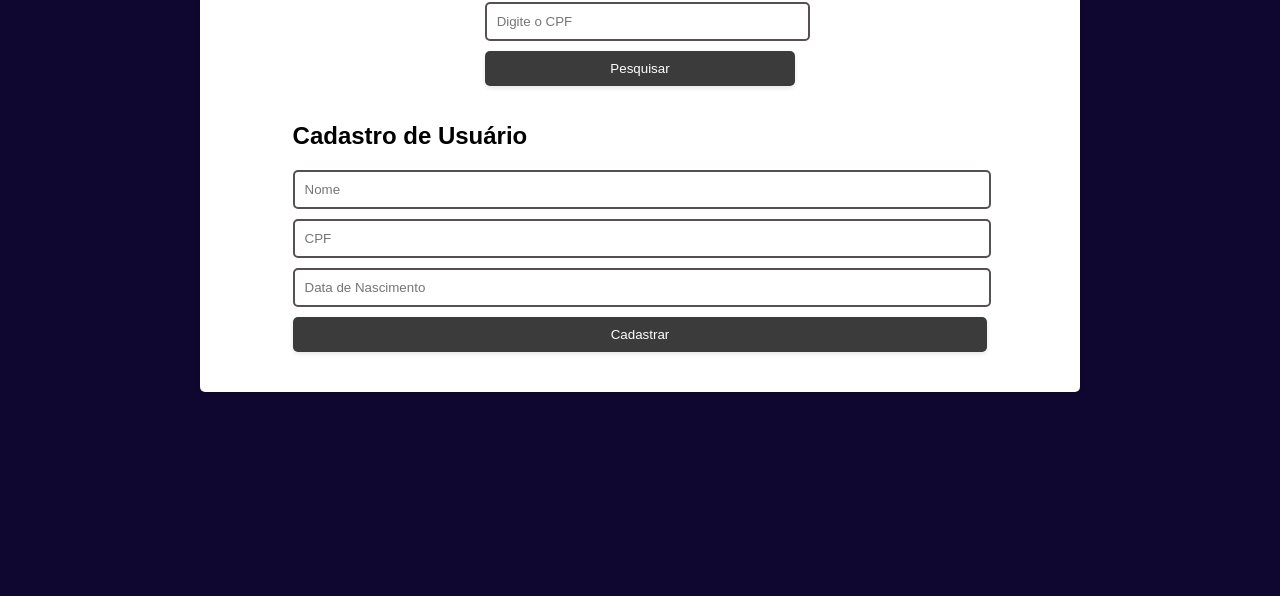
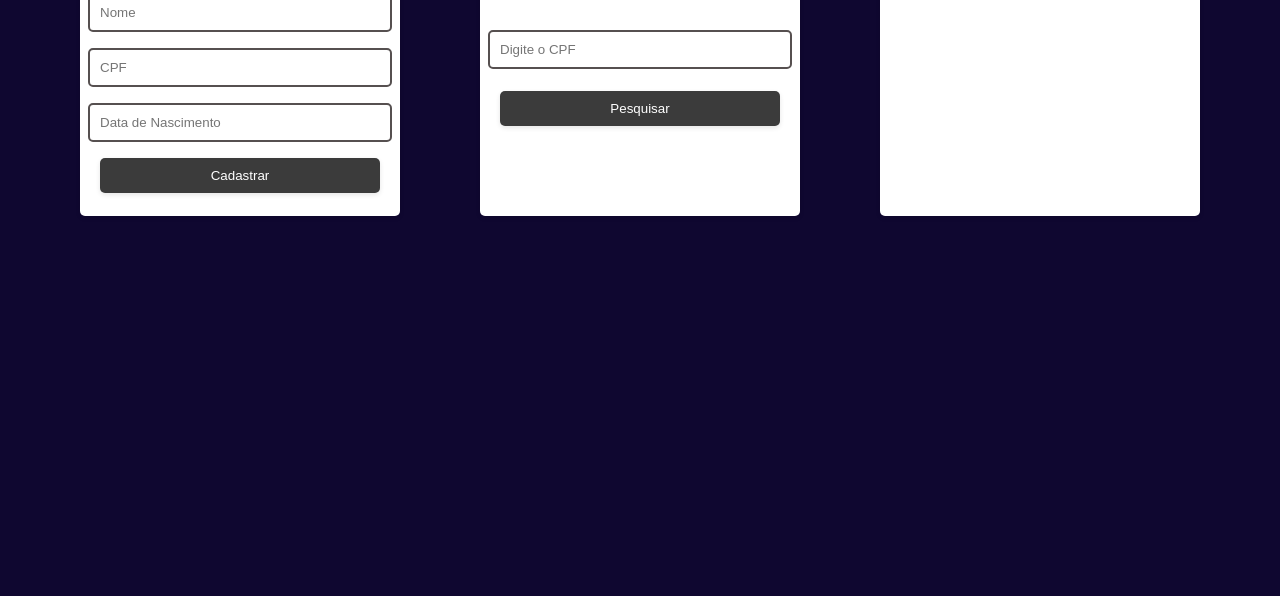
Before and after one commit to ViniDias1/ProjetoBancoDeDados, a plain HTML site: page front/index.html in a window 1280 px wide. Shown: the part 204-800 px from the top of the page. Drawn offline with nearby package versions, Linux system fonts and the light colour scheme; no server answers.

Commit message:
Update style.css

```diff
--- a/front/style.css
+++ b/front/style.css
@@ -1,3 +1,4 @@
+/* style.css */
 body {
   font-family: 'Arial', sans-serif;
   background-color: #0f0730;
@@ -5,33 +6,49 @@ body {
   padding: 0;
 }
 
+p{
+  padding: 10px;
+}
+
 .container {
-  max-width: 800px;
-  margin: 0 auto;
+  margin: 20px auto;
   padding: 40px;
+  display: flex;
+  justify-content: space-between;
+  flex-wrap: wrap;
+}
+
+.section {
+  flex: 1;
+  margin-bottom: 20px;
+  padding: 20px;
   background-color: #ffffff;
   border-radius: 5px;
   box-shadow: 0 2px 5px rgba(0, 0, 0, 0.1);
-  display: flex;
-  justify-content: space-between;
-  flex-direction: column-reverse;
-  align-items: center;
-  flex-wrap: nowrap;
 }
 
-.user-list {
-  flex: 2;
-  padding-right: 20px;
+.userListSection {
+  height: 300px;
+  overflow: auto;
+  margin: 40px;
 }
 
-.user-form {
-  flex: 1;
+.userFormSection,
+.userSearchSection {
+  width: 100%;
+  margin: 40px;
+  display: flex;
+  flex-direction: column;
+  flex-wrap: wrap;
+  align-content: center;
+  justify-content: space-around;
+  align-items: center;
 }
 
-h1 {
+h1, h2 {
   text-align: center;
   color: #333;
-  margin-bottom: 40px;
+  margin-bottom: 20px;
 }
 
 ul {
@@ -49,8 +66,7 @@ li {
 }
 
 li:hover {
-  background-color: #a7cdf9;
-
+  background-color: #62f696;
 }
 
 li::before {
@@ -62,27 +78,18 @@ li::before {
   margin-left: -1em;
 }
 
-.form-container {
-  width: 100%;
-}
-
 .form-input {
   margin-bottom: 10px;
-  width: 97%;
+  width: 100%;
   padding: 10px;
   border: 2px solid #565050;
   border-radius: 5px;
 }
 
-/* .form-button {
-  width: 100%;
-  padding: 10px;
-  background-color: #414040;
-  color: #ffffff;
-  border: none;
-  border-radius: 5px;
-  cursor: pointer;
-} */
+.scrollable-list {
+  margin-top: 20px;
+  overflow: auto;
+}
 
 .form-button {
   width: 100%;
```
